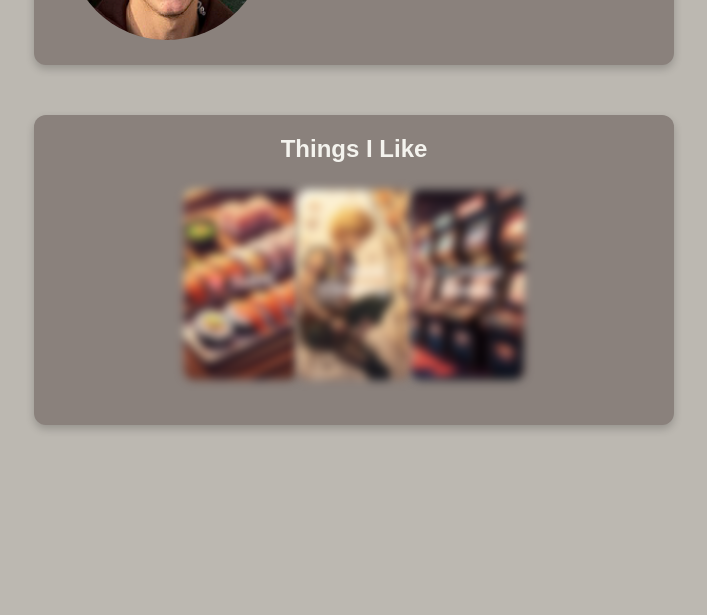
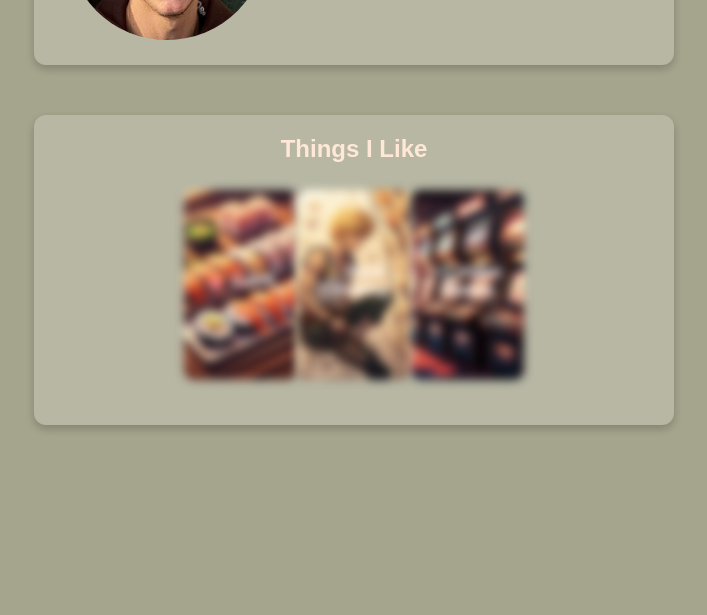
Before and after one commit to Nossuru/profile, a plain HTML site: page index.html in a window 1280 px wide. Shown: the part 185-800 px from the top of the page, without its empty margins (286-993 px from the left). Drawn offline with Linux system fonts and the light colour scheme.

Commit message:
my profile page

```diff
--- a/style.css
+++ b/style.css
@@ -1,12 +1,12 @@
 body {
   margin: 0;
   font-family: Arial, sans-serif;
-  background-color: #bcb8b1;
+  background-color: #A5A58D;
 }
 
 .profile, .likes {
-  background-color: #8a817c;
-  color: #f4f3ee;
+  background-color: #B7B7A4;
+  color: #FFE8D6;
   margin-left: 25%;
   margin-right: 25%;
   border-radius: 12px;
```
